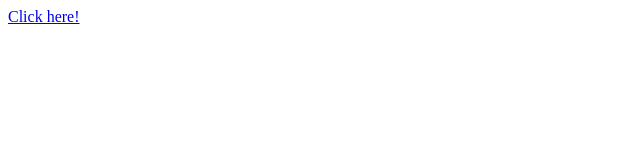
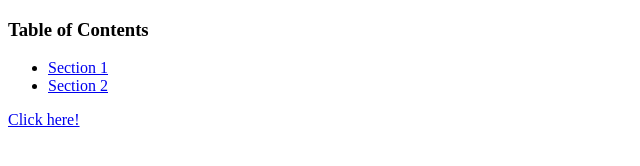
Before and after one commit to Ka254/Project0, a plain HTML site: page links0.html in a window 1280 px wide. Shown: the whole page, without its empty margins (0-640 px from the left). Drawn offline with Linux system fonts and the light colour scheme.

Commit message:
Added unordered list and a table of contents

```diff
--- a/links0.html
+++ b/links0.html
@@ -4,6 +4,12 @@
     <title>My Webpage!</title>
   </head>
   <body>
+    <h3>Table of Contents</h3>
+    <ul>
+      <li><a href="#section1">Section 1</a></li>
+      <li><a href="section2">Section 2</a></li>
+    </ul>
+
     <a href="index.html">Click here!</a>
     </body>
 </html>
```
